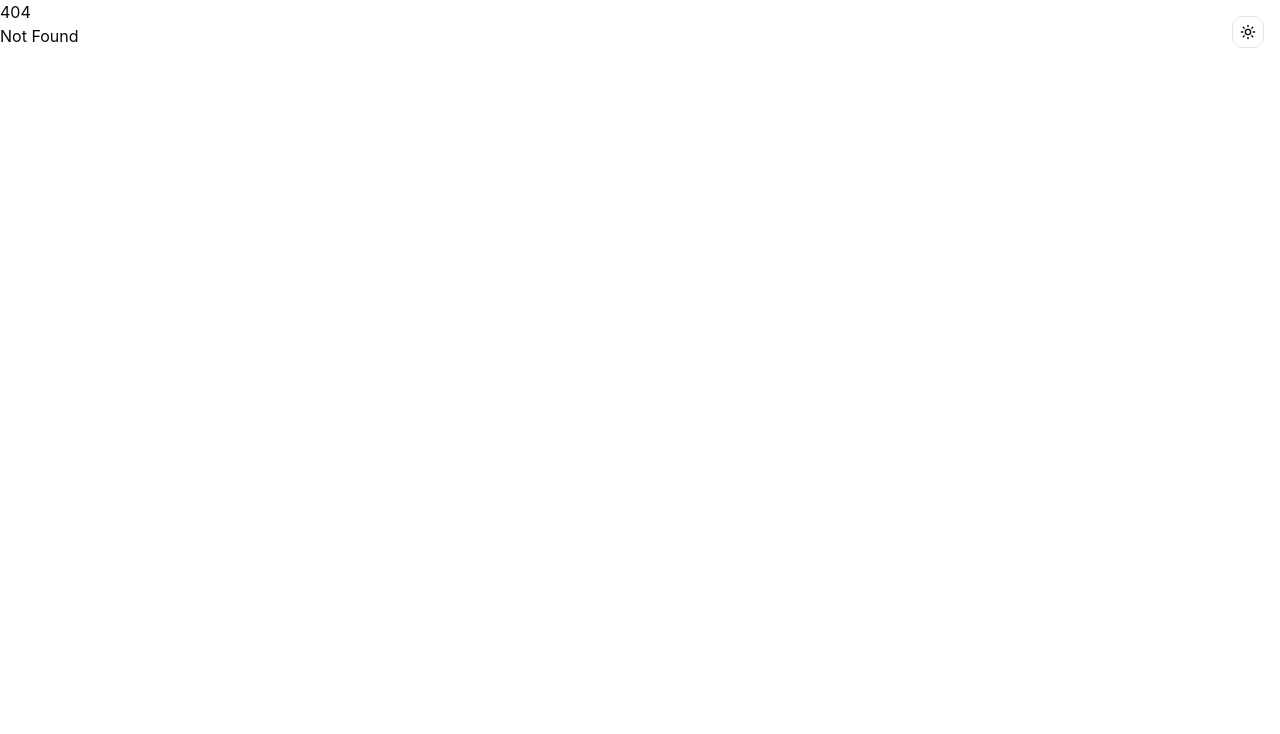
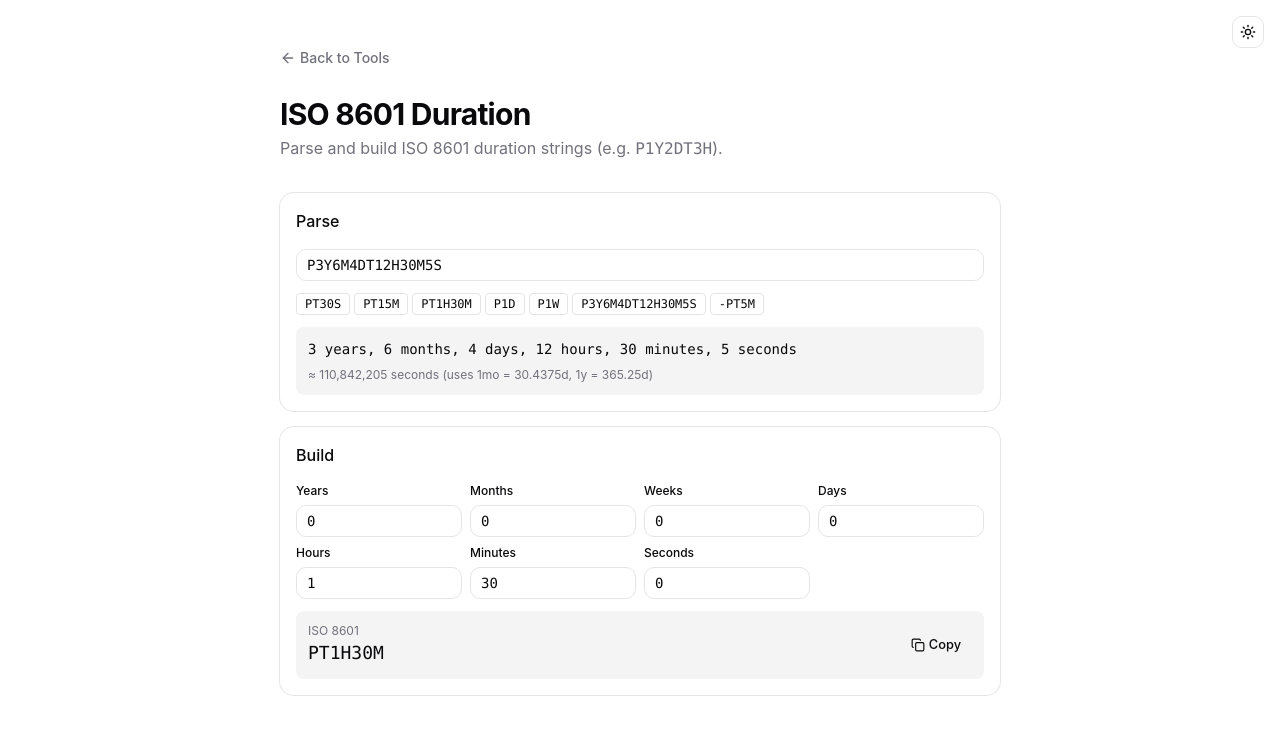
Before and after one commit to orykr/tool.ory.kr, a SvelteKit app in the folder frontend/: page /iso-duration in a window 1280 px wide. Before the commit this address had no page. Shown: the top 734 px of the page. Built offline with nearby package versions, Linux system fonts and the light colour scheme.

Commit message:
feat(iso-duration): add ISO 8601 duration parser and builder

```diff
--- /dev/null
+++ b/frontend/src/lib/iso-duration.ts
@@ -0,0 +1,85 @@
+export interface Duration {
+	years: number;
+	months: number;
+	weeks: number;
+	days: number;
+	hours: number;
+	minutes: number;
+	seconds: number;
+}
+
+export const ZERO: Duration = {
+	years: 0,
+	months: 0,
+	weeks: 0,
+	days: 0,
+	hours: 0,
+	minutes: 0,
+	seconds: 0
+};
+
+export function parseIsoDuration(input: string): Duration {
+	const trimmed = input.trim();
+	if (!trimmed) throw new Error("Empty input.");
+	const negative = trimmed.startsWith("-");
+	const body = negative ? trimmed.slice(1) : trimmed;
+	if (!body.startsWith("P")) throw new Error("ISO 8601 durations must start with 'P'.");
+
+	const re =
+		/^P(?:(\d+(?:\.\d+)?)Y)?(?:(\d+(?:\.\d+)?)M)?(?:(\d+(?:\.\d+)?)W)?(?:(\d+(?:\.\d+)?)D)?(?:T(?:(\d+(?:\.\d+)?)H)?(?:(\d+(?:\.\d+)?)M)?(?:(\d+(?:\.\d+)?)S)?)?$/;
+	const m = body.match(re);
+	if (!m) throw new Error("Could not parse ISO 8601 duration.");
+	if (body === "P" || body === "PT") throw new Error("Empty duration.");
+
+	const num = (s: string | undefined) => (s ? Number(s) : 0);
+	const sign = negative ? -1 : 1;
+	return {
+		years: sign * num(m[1]),
+		months: sign * num(m[2]),
+		weeks: sign * num(m[3]),
+		days: sign * num(m[4]),
+		hours: sign * num(m[5]),
+		minutes: sign * num(m[6]),
+		seconds: sign * num(m[7])
+	};
+}
+
+export function formatIsoDuration(d: Duration): string {
+	const negative =
+		d.years < 0 || d.months < 0 || d.weeks < 0 || d.days < 0 || d.hours < 0 || d.minutes < 0 || d.seconds < 0;
+	const a = (n: number) => Math.abs(n);
+	const date: string[] = [];
+	if (a(d.years)) date.push(`${a(d.years)}Y`);
+	if (a(d.months)) date.push(`${a(d.months)}M`);
+	if (a(d.weeks)) date.push(`${a(d.weeks)}W`);
+	if (a(d.days)) date.push(`${a(d.days)}D`);
+	const time: string[] = [];
+	if (a(d.hours)) time.push(`${a(d.hours)}H`);
+	if (a(d.minutes)) time.push(`${a(d.minutes)}M`);
+	if (a(d.seconds)) time.push(`${a(d.seconds)}S`);
+
+	let out = "P" + date.join("");
+	if (time.length) out += "T" + time.join("");
+	if (out === "P") out = "PT0S";
+	return negative ? "-" + out : out;
+}
+
+export function totalSeconds(d: Duration): number {
+	const monthsToSec = (d.years * 365.25 + d.months * 30.4375) * 86400;
+	return monthsToSec + d.weeks * 604800 + d.days * 86400 + d.hours * 3600 + d.minutes * 60 + d.seconds;
+}
+
+export function humanReadable(d: Duration): string {
+	const parts: string[] = [];
+	const a = (n: number) => Math.abs(n);
+	if (a(d.years)) parts.push(`${a(d.years)} year${a(d.years) === 1 ? "" : "s"}`);
+	if (a(d.months)) parts.push(`${a(d.months)} month${a(d.months) === 1 ? "" : "s"}`);
+	if (a(d.weeks)) parts.push(`${a(d.weeks)} week${a(d.weeks) === 1 ? "" : "s"}`);
+	if (a(d.days)) parts.push(`${a(d.days)} day${a(d.days) === 1 ? "" : "s"}`);
+	if (a(d.hours)) parts.push(`${a(d.hours)} hour${a(d.hours) === 1 ? "" : "s"}`);
+	if (a(d.minutes)) parts.push(`${a(d.minutes)} minute${a(d.minutes) === 1 ? "" : "s"}`);
+	if (a(d.seconds)) parts.push(`${a(d.seconds)} second${a(d.seconds) === 1 ? "" : "s"}`);
+	if (!parts.length) return "0 seconds";
+	const sign = totalSeconds(d) < 0 ? "−" : "";
+	return sign + parts.join(", ");
+}
--- a/frontend/src/routes/+page.svelte
+++ b/frontend/src/routes/+page.svelte
@@ -316,6 +316,11 @@
 			href: "/cookie",
 			title: "Cookie Parser & Builder",
 			description: "Parse Cookie headers or build a Set-Cookie value with attributes."
+		},
+		{
+			href: "/iso-duration",
+			title: "ISO 8601 Duration",
+			description: "Parse and build ISO 8601 duration strings (P1Y2DT3H)."
 		}
 	];
 </script>
--- /dev/null
+++ b/frontend/src/routes/iso-duration/+page.svelte
@@ -0,0 +1,123 @@
+<script lang="ts">
+	import * as Card from "$lib/components/ui/card/index.js";
+	import { Button } from "$lib/components/ui/button/index.js";
+	import { Input } from "$lib/components/ui/input/index.js";
+	import { Label } from "$lib/components/ui/label/index.js";
+	import ArrowLeft from "@lucide/svelte/icons/arrow-left";
+	import Copy from "@lucide/svelte/icons/copy";
+	import Check from "@lucide/svelte/icons/check";
+	import {
+		parseIsoDuration,
+		formatIsoDuration,
+		humanReadable,
+		totalSeconds,
+		ZERO,
+		type Duration
+	} from "$lib/iso-duration";
+
+	let isoInput = $state("P3Y6M4DT12H30M5S");
+	let parsed = $derived.by<{ ok: true; value: Duration } | { ok: false; error: string }>(() => {
+		try {
+			return { ok: true, value: parseIsoDuration(isoInput) };
+		} catch (e) {
+			return { ok: false, error: (e as Error).message };
+		}
+	});
+
+	let builder = $state<Duration>({ ...ZERO, hours: 1, minutes: 30 });
+	let builderIso = $derived(formatIsoDuration(builder));
+
+	const samples = ["PT30S", "PT15M", "PT1H30M", "P1D", "P1W", "P3Y6M4DT12H30M5S", "-PT5M"];
+
+	let copied = $state<string | null>(null);
+	async function copy(key: string, value: string) {
+		await navigator.clipboard.writeText(value);
+		copied = key;
+		setTimeout(() => (copied = null), 1200);
+	}
+</script>
+
+<main class="container mx-auto max-w-3xl px-6 py-12">
+	<nav class="mb-6">
+		<a
+			href="/"
+			class="text-muted-foreground hover:text-foreground inline-flex items-center gap-1 text-sm font-medium transition-colors"
+		>
+			<ArrowLeft class="h-4 w-4" />
+			Back to Tools
+		</a>
+	</nav>
+
+	<header class="mb-8">
+		<h1 class="text-3xl font-bold tracking-tight">ISO 8601 Duration</h1>
+		<p class="text-muted-foreground mt-1">
+			Parse and build ISO 8601 duration strings (e.g. <code>P1Y2DT3H</code>).
+		</p>
+	</header>
+
+	<Card.Root class="mb-4">
+		<Card.Header><Card.Title class="text-base">Parse</Card.Title></Card.Header>
+		<Card.Content class="space-y-3">
+			<Input bind:value={isoInput} class="font-mono" />
+			<div class="flex flex-wrap gap-1">
+				{#each samples as s (s)}
+					<button
+						type="button"
+						class="bg-background hover:bg-muted rounded border px-2 py-0.5 font-mono text-xs"
+						onclick={() => (isoInput = s)}
+					>
+						{s}
+					</button>
+				{/each}
+			</div>
+			{#if parsed.ok}
+				<div class="bg-muted space-y-2 rounded-md p-3">
+					<p class="font-mono text-sm">{humanReadable(parsed.value)}</p>
+					<p class="text-muted-foreground text-xs">
+						≈ {totalSeconds(parsed.value).toLocaleString()} seconds (uses 1mo = 30.4375d, 1y = 365.25d)
+					</p>
+				</div>
+			{:else}
+				<div class="border-destructive/50 bg-destructive/10 text-destructive rounded-md border p-3 text-sm">
+					{parsed.error}
+				</div>
+			{/if}
+		</Card.Content>
+	</Card.Root>
+
+	<Card.Root>
+		<Card.Header><Card.Title class="text-base">Build</Card.Title></Card.Header>
+		<Card.Content class="space-y-3">
+			<div class="grid grid-cols-2 gap-2 sm:grid-cols-4">
+				{#each [
+					{ k: "years", label: "Years" },
+					{ k: "months", label: "Months" },
+					{ k: "weeks", label: "Weeks" },
+					{ k: "days", label: "Days" },
+					{ k: "hours", label: "Hours" },
+					{ k: "minutes", label: "Minutes" },
+					{ k: "seconds", label: "Seconds" }
+				] as field (field.k)}
+					<div class="space-y-1.5">
+						<Label class="text-xs">{field.label}</Label>
+						<Input
+							type="number"
+							bind:value={builder[field.k as keyof Duration]}
+							class="h-8 font-mono text-sm"
+						/>
+					</div>
+				{/each}
+			</div>
+
+			<div class="bg-muted flex items-center justify-between rounded-md p-3">
+				<div>
+					<p class="text-muted-foreground text-xs">ISO 8601</p>
+					<p class="font-mono text-lg">{builderIso}</p>
+				</div>
+				<Button variant="ghost" size="sm" onclick={() => copy("b", builderIso)}>
+					{#if copied === "b"}<Check />Copied{:else}<Copy />Copy{/if}
+				</Button>
+			</div>
+		</Card.Content>
+	</Card.Root>
+</main>
```
